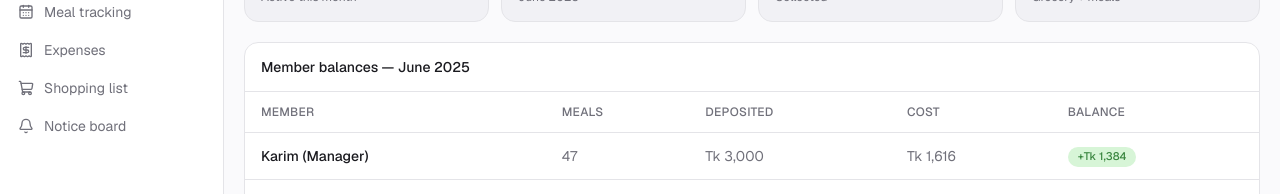
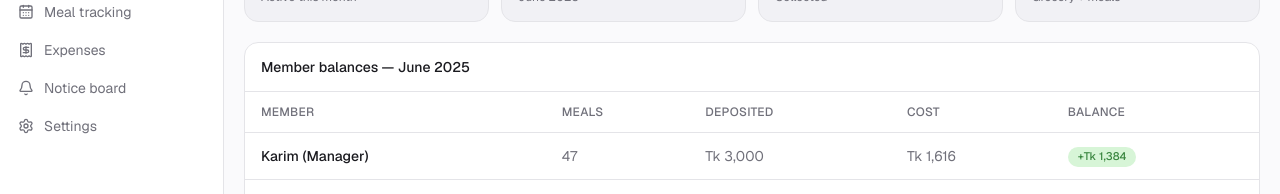
Before and after one commit to mohammednachim8-a11y/v0-mess-management-app, a Next.js app: page / in a window 1280 px wide. Both pictures are taken after a click on the button "Sign in". Shown: the part 159-353 px from the top of the page. Built offline with nearby package versions, Linux system fonts and the light colour scheme.

Commit message:
feat: Remove shopping list and add settings page to app shell

```diff
--- a/components/app-shell.tsx
+++ b/components/app-shell.tsx
@@ -1,31 +1,22 @@
 "use client"
 
 import { useState } from "react"
-import {
-  LayoutDashboard,
-  Users,
-  CalendarDays,
-  Receipt,
-  ShoppingCart,
-  Bell,
-  LogOut,
-  UtensilsCrossed,
-} from "lucide-react"
+import { LayoutDashboard, Users, CalendarDays, Receipt, Bell, LogOut, Settings, UtensilsCrossed } from "lucide-react"
 import { useMess } from "@/components/mess-store"
 import { Dashboard } from "@/components/dashboard"
 import { MembersPage } from "@/components/members-page"
 import { MealTracker } from "@/components/meal-tracker"
 import { ExpensesPage } from "@/components/expenses-page"
-import { ShoppingPage } from "@/components/shopping-page"
 import { NoticesPage } from "@/components/notices-page"
+import { SettingsPage } from "@/components/settings-page"
 
 const NAV = [
   { id: "dashboard", label: "Dashboard", icon: LayoutDashboard },
   { id: "members", label: "Members", icon: Users },
   { id: "meals", label: "Meal tracking", icon: CalendarDays },
   { id: "expenses", label: "Expenses", icon: Receipt },
-  { id: "shopping", label: "Shopping list", icon: ShoppingCart },
   { id: "notices", label: "Notice board", icon: Bell },
+  { id: "settings", label: "Settings", icon: Settings },
 ] as const
 
 const TITLES: Record<string, string> = {
@@ -33,12 +24,12 @@ const TITLES: Record<string, string> = {
   members: "Members",
   meals: "Meal tracking",
   expenses: "Expenses",
-  shopping: "Shopping list",
   notices: "Notice board",
+  settings: "Settings",
 }
 
 export function AppShell() {
-  const { currentUser, logout } = useMess()
+  const { currentUser, logout, messName } = useMess()
   const [page, setPage] = useState("dashboard")
 
   return (
@@ -50,7 +41,7 @@ export function AppShell() {
           </span>
           <div>
             <p className="text-sm font-medium text-card-foreground">MessHub</p>
-            <p className="text-xs text-muted-foreground">Green Villa Mess</p>
+            <p className="text-xs text-muted-foreground">{messName}</p>
           </div>
         </div>
 
@@ -141,8 +132,8 @@ export function AppShell() {
           {page === "members" && <MembersPage />}
           {page === "meals" && <MealTracker />}
           {page === "expenses" && <ExpensesPage />}
-          {page === "shopping" && <ShoppingPage />}
           {page === "notices" && <NoticesPage />}
+          {page === "settings" && <SettingsPage />}
         </main>
       </div>
     </div>
```
